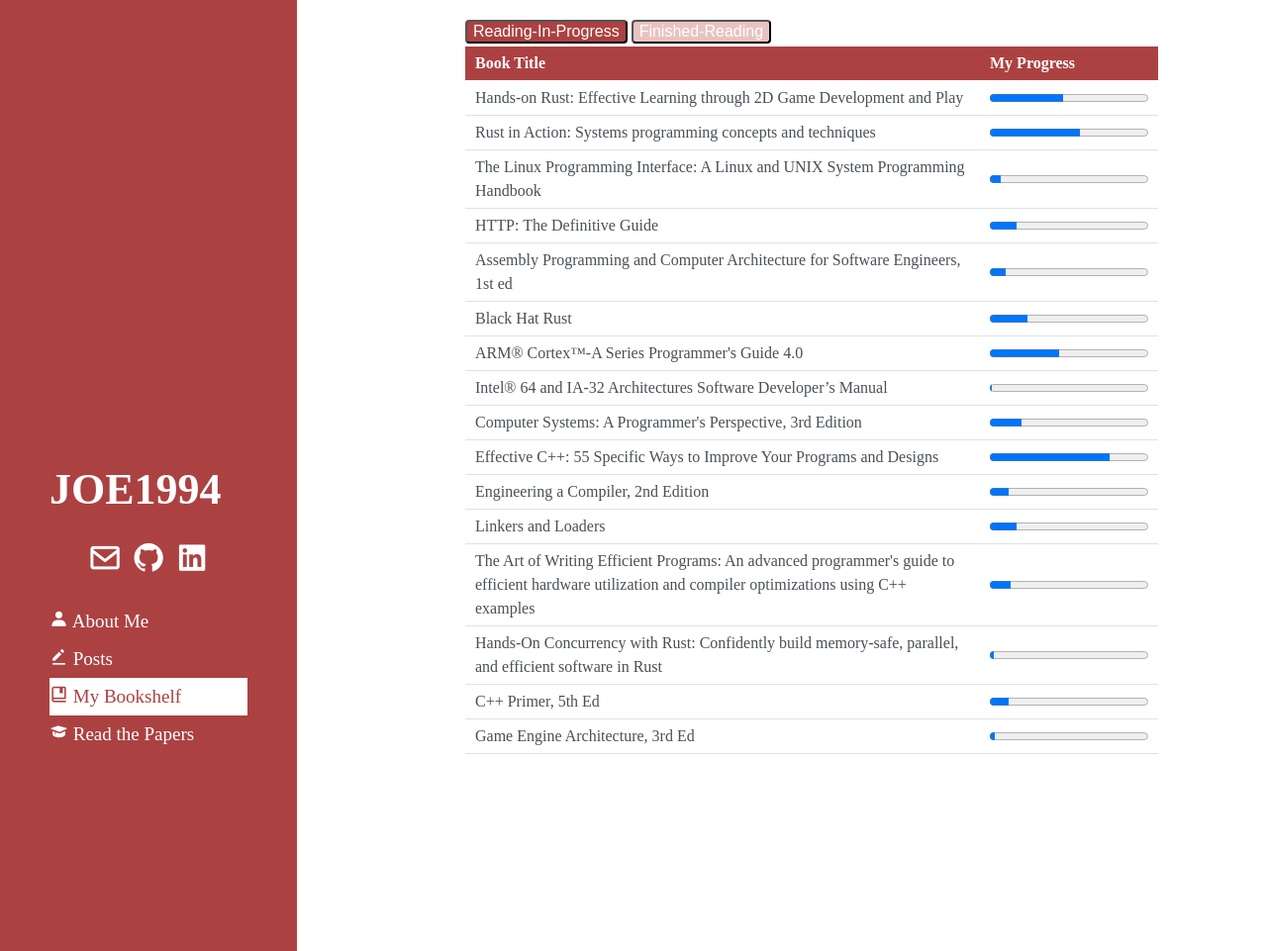
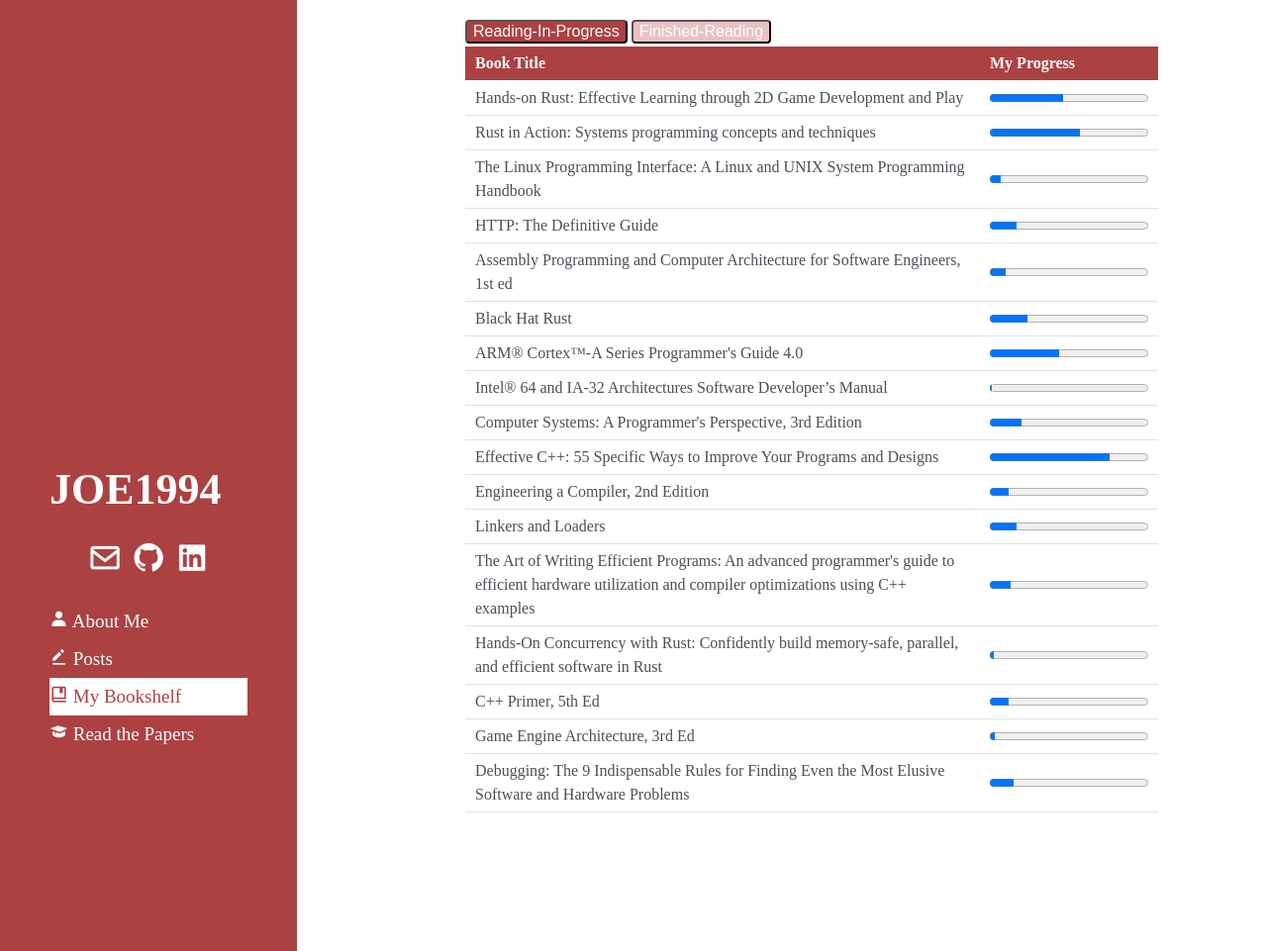
Before and after one commit to JOE1994/JOE1994.github.io, a Jekyll site: the page built from bookshelf.html, in a window 1280 px wide and 961 px high. Shown: the whole window at 99% size. Built offline with Jekyll 4.4.1, drawn with Linux system fonts in a browser that asks for light colours; some web fonts are replaced.

Commit message:
[book] Yet another book..

```diff
--- a/_data/bookshelf_still_reading.yml
+++ b/_data/bookshelf_still_reading.yml
@@ -63,3 +63,7 @@
 - name: "Game Engine Architecture, 3rd Ed"
   progress: 43
   tot_pages: 1240
+
+- name: "Debugging: The 9 Indispensable Rules for Finding Even the Most Elusive Software and Hardware Problems"
+  progress: 16
+  tot_pages: 106
```
